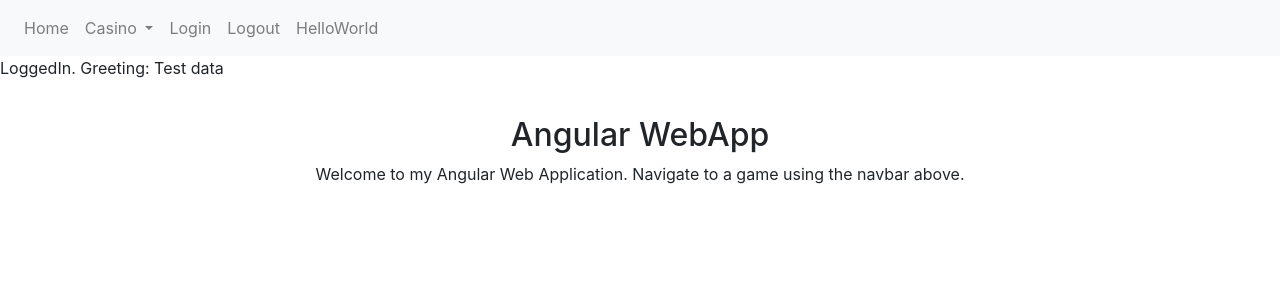
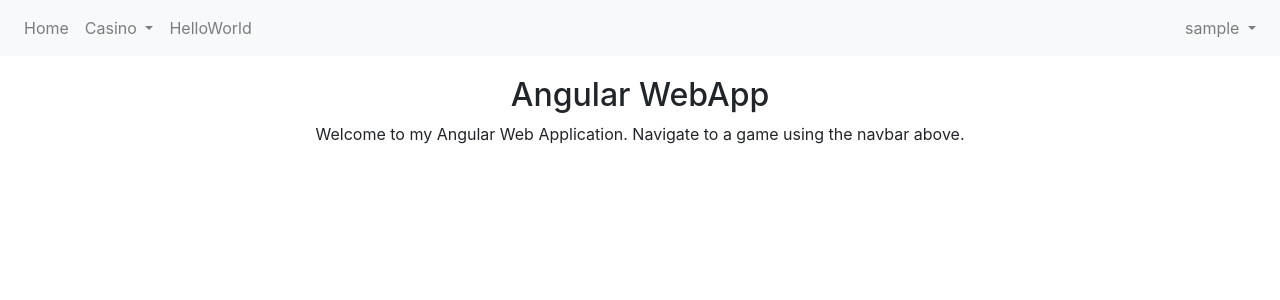
Before and after one commit to earlSt1/AngularCasino, an Angular app: page /home in a window 1280 px wide. Shown: the top 300 px of the page. Built offline with nearby package versions, Linux system fonts and the light colour scheme; sample sign-in values are in the browser's storage.

Commit message:
- Added username output to spring authentication - Reworked UI of navbar

```diff
--- a/src/app/app.component.html
+++ b/src/app/app.component.html
@@ -1,5 +1,5 @@
 <nav class="navbar navbar-expand-lg navbar-light bg-light">
- <ul class="navbar-nav" routerLinkActive="active">
+ <ul class="navbar-nav mr-auto" routerLinkActive="active">
     <li class="nav-item"><a class="nav-link" routerLink="home">Home</a></li>
     <li class="nav-item dropdown">
         <a class="nav-link dropdown-toggle" href="#" id="navbarDropdown" role="button" data-toggle="dropdown" aria-haspopup="true" aria-expanded="false">
@@ -9,18 +9,25 @@
         <a class="dropdown-item" routerLink="casino/blackjack">Blackjack</a>
         <a class="dropdown-item" href="#">Coming Soon</a>
       </div>
+
     </li>
-        <li class="nav-item"><a class="nav-link" routerLink="login">Login</a></li>
-        <li class="nav-item"><a class="nav-link" (click)="logout()">Logout</a></li>
-        <li [hidden]="!authenticated()" class="nav-item"><a class="nav-link" (click)="hello()">HelloWorld</a></li>
+    <li [hidden]="!authenticated()" class="nav-item">
+      <a class="nav-link" (click)="hello()">HelloWorld</a>
+    </li>
+ </ul>
+ <ul class="navbar-nav" routerLinkActive="active" style="float: right">
+    <li [hidden]="authenticated()"class="nav-item"><a class="nav-link" routerLink="login">Login</a></li>
+    <li [hidden]="!authenticated()" class="nav-item dropdown">
+      <a class="nav-link dropdown-toggle" href="#" id="navbarDropdown2" role="button" data-toggle="dropdown" aria-haspopup="true" aria-expanded="false">
+        {{app.username}}
+      </a>
+      <div class="dropdown-menu dropdown-menu-right" aria-labelledby="navbarDropdown2">
+        <a class="dropdown-item" href="/change_password">Change Password</a>
+        <a class="dropdown-item" (click)="logout()" style="cursor:pointer">Logout</a>
+      </div>
+    </li>
   </ul>
 </nav>
-    <div [hidden]="!authenticated()">
-      <p>LoggedIn. Greeting: {{testData}} </p>
-    </div>
-    <div [hidden]="authenticated()">
-      <p>Login to see your greeting</p>
-    </div>
 
 <div style="padding-top:20px" class="container">
     <router-outlet></router-outlet>
--- a/src/app/app.component.ts
+++ b/src/app/app.component.ts
@@ -16,6 +16,7 @@ export class AppComponent {
     //this.app.authenticate(undefined, undefined);
     if (localStorage['token']!=null){
       this.app.authenticated=true;
+      this.app.username=localStorage.getItem('username');
     }
   }
   authenticated(){
@@ -24,12 +25,13 @@ export class AppComponent {
   logout() {
     //this.http.post('logout', {}).pipe(finalize(() => {
       localStorage.removeItem("token");
+      localStorage.removeItem("username");
       this.app.authenticated = false;
       this.router.navigateByUrl('/login');
     //})).subscribe();
   }
   hello(){
-    this.http.get("http://localhost:8080/hello",{}).subscribe(response => {
+    this.http.get("https://localhost:8080/hello",{}).subscribe(response => {
       this.testData = response['response'];
     });
   }
--- a/src/app/app.service.ts
+++ b/src/app/app.service.ts
@@ -5,7 +5,7 @@ import { HttpClient, HttpHeaders } from '@angular/common/http';
 export class AppService {
 
   authenticated = false;
-
+  username = null;
   constructor(private http: HttpClient) {
   }
 
@@ -19,7 +19,9 @@ export class AppService {
             response => {
                 if (response['token']) {
                     localStorage.setItem("token",response['token']);
+                    localStorage.setItem("username",response['username']);
                     this.authenticated = true;
+                    this.username = response['username']
                 } else {
                     this.authenticated = false;
                 }
```
Also changed, not shown: 2 other files (tests, documents, lock files or other folders). Lines whose indentation alone changed are shown as unchanged.
